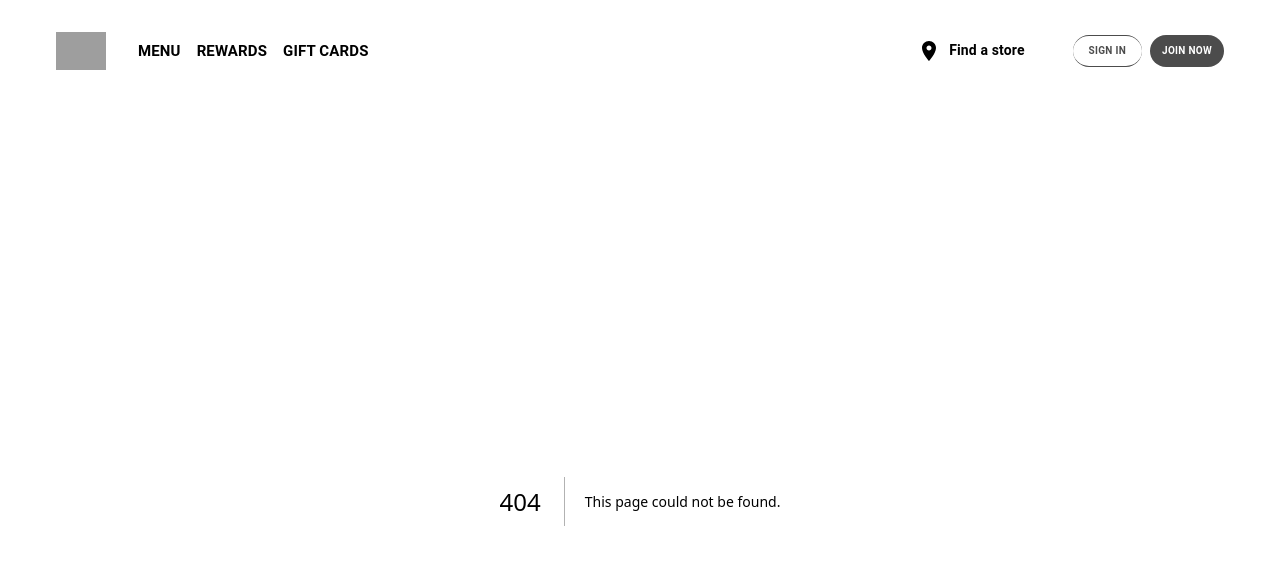
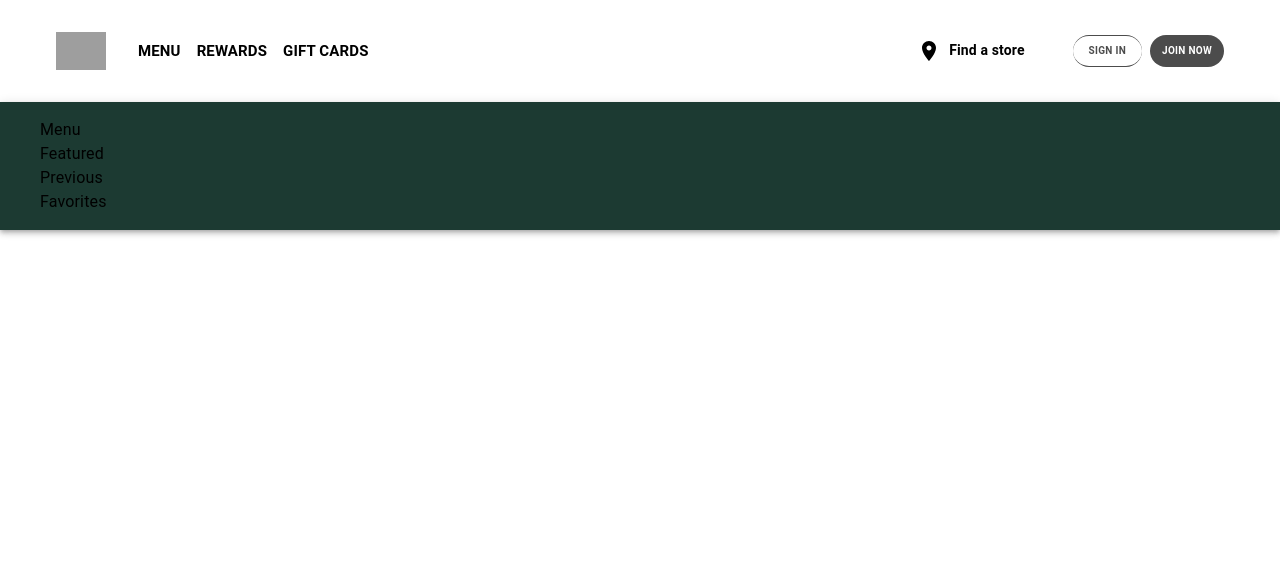
Before and after one commit to imbizman316/starbucks-mockup, a Next.js app: page /menu in a window 1280 px wide. Before the commit this address had no page. Shown: the top 564 px of the page. Built offline with nearby package versions, Linux system fonts and the light colour scheme; grey boxes are pictures that could not be loaded.

Commit message:
Polish sticky title

```diff
--- a/app/components/navigation/StickyTitle.tsx
+++ b/app/components/navigation/StickyTitle.tsx
@@ -3,7 +3,19 @@ import React, { ReactNode } from "react";
 
 function StickyTitle({ children }: { children: ReactNode }) {
   return (
-    <Box sx={{ bgcolor: "#1c3a32", paddingY: 2, boxShadow: 4 }}>{children}</Box>
+    <Box
+      sx={{
+        bgcolor: "#1c3a32",
+        paddingY: 2,
+        boxShadow: 4,
+        position: "sticky",
+        top: 0,
+        zIndex: 1000,
+        paddingLeft: 5,
+      }}
+    >
+      {children}
+    </Box>
   );
 }
 
--- /dev/null
+++ b/app/menu/page.tsx
@@ -0,0 +1,47 @@
+import { Box, Typography } from "@mui/material";
+import React from "react";
+import StickyTitle from "../components/navigation/StickyTitle";
+import Link from "next/link";
+
+interface MenuOption {
+  id: number;
+  title: string;
+  link: string;
+}
+
+function MenuNav() {
+  const menu_options = [
+    { id: 1, title: "Menu", link: "/menu" },
+    { id: 2, title: "Featured", link: "/menu/featured" },
+    { id: 3, title: "Previous", link: "/menu/previous" },
+    { id: 4, title: "Favorites", link: "/favorites" },
+  ];
+
+  const MenuItem = ({ props }: { props: MenuOption }) => {
+    return (
+      <Link href={props.link}>
+        <Typography>{props.title}</Typography>
+      </Link>
+    );
+  };
+
+  return (
+    <Box>
+      {menu_options.map((option) => (
+        <MenuItem key={option.id} props={option} />
+      ))}
+    </Box>
+  );
+}
+
+function MenuPage() {
+  return (
+    <Box>
+      <StickyTitle>
+        <MenuNav />
+      </StickyTitle>
+    </Box>
+  );
+}
+
+export default MenuPage;
--- a/app/rewards/page.tsx
+++ b/app/rewards/page.tsx
@@ -13,7 +13,6 @@ function Rewards() {
             color: "#FFFFFF",
             fontSize: 15,
             fontWeight: "bold",
-            paddingLeft: 5,
           }}
         >
           STARBUCKS REAWARDS
```
